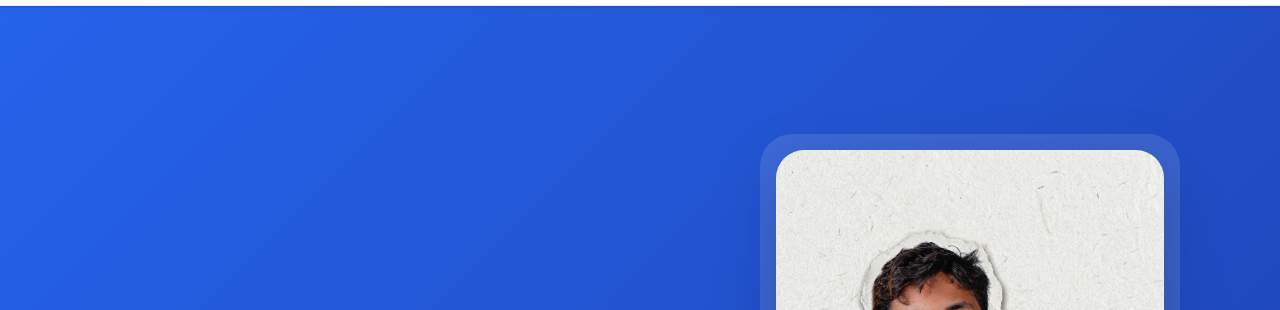
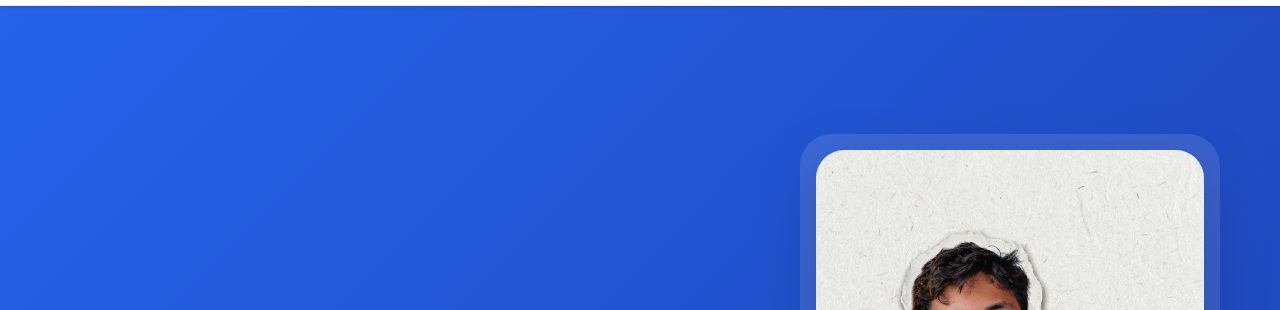
Before and after one commit to cauanr935-cmd/PortifolioCauanMartins, a plain HTML site: page index.html in a window 1280 px wide. Shown: the part 69-379 px from the top of the page. Drawn offline with Linux system fonts and the light colour scheme.

Commit message:
fix: Corrige imagem bugada

```diff
--- a/src/styles.css
+++ b/src/styles.css
@@ -243,7 +243,7 @@ body {
 
 .hero-grid {
     display: grid;
-    grid-template-columns: minmax(0, 1.1fr) minmax(0, 0.9fr);
+    grid-template-columns: minmax(0, 1.2fr) minmax(0, 0.8fr);
     align-items: center;
     gap: 3rem;
 }
@@ -271,13 +271,14 @@ body {
 
 .hero-figure {
     display: flex;
-    justify-content: center;
+    justify-content: flex-end;
     align-items: center;
 }
 
 .hero-image-wrapper {
     width: 100%;
     max-width: 420px;
+    margin-left: auto;
     border-radius: 32px;
     padding: 1rem;
     background: rgba(255, 255, 255, 0.12);
```
